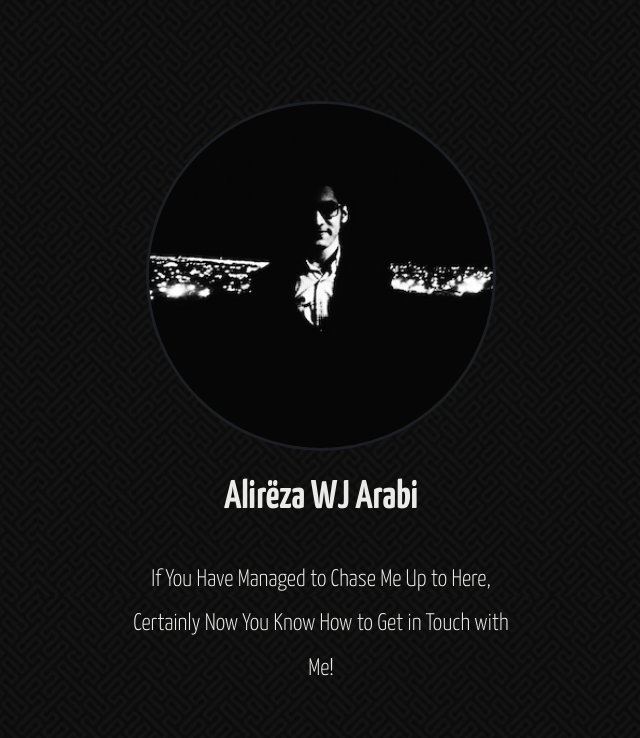
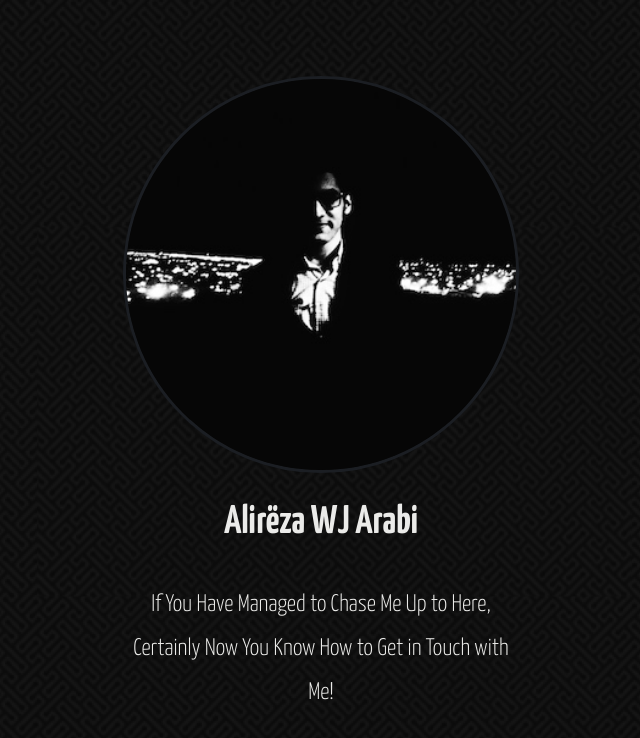
Before and after one commit to MrWooJ/Website, a plain HTML site: page index.html in a window 1280 px wide. Shown: the whole page, without its empty margins (319-959 px from the left). Drawn offline with nearby package versions, Linux system fonts and the light colour scheme.

Commit message:
Change Background Color and Image Size and H1 Padding Top

```diff
--- a/style.css
+++ b/style.css
@@ -29,7 +29,7 @@
 }
 
 body {
-	background: url('images/background.jpg') no-repeat center center fixed;
+	background: #0c0c0c url('images/background.jpg') no-repeat center center fixed;
 	-webkit-background-size: cover;
 	-moz-background-size: cover;
 	-o-background-size: cover;
@@ -52,7 +52,7 @@ body {
 h1 {
 	font-family: Fbold , "YanoneKaffeesatz-Bold", sans-serif;
 	color: #ebebe9;
-	padding-top: 25px;
+	padding-top: 28px;
 }
 
 h4 {
@@ -63,7 +63,7 @@ h4 {
 }
 
 img {
-	max-width:350px;
+	max-width:400px;
 	max-height:100%;
 	width:100%;
 	border-radius: 50%;
```
